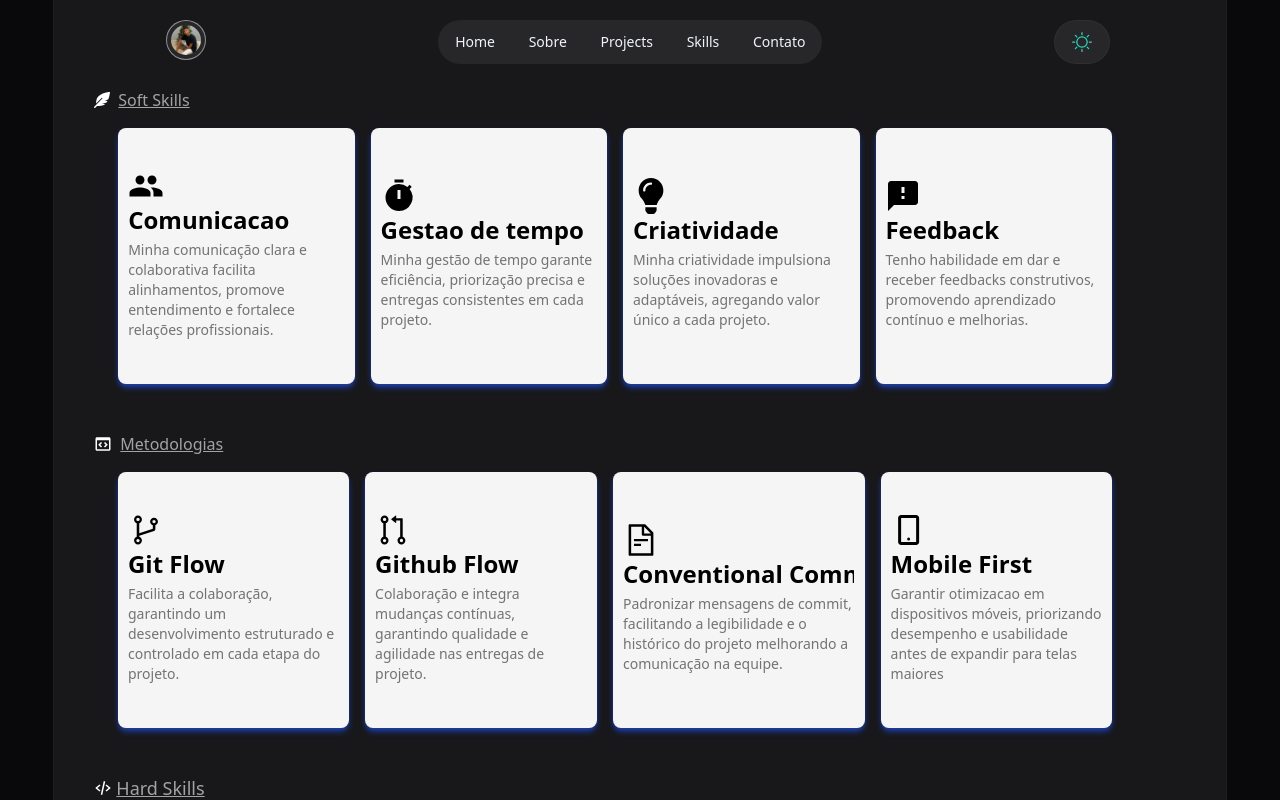
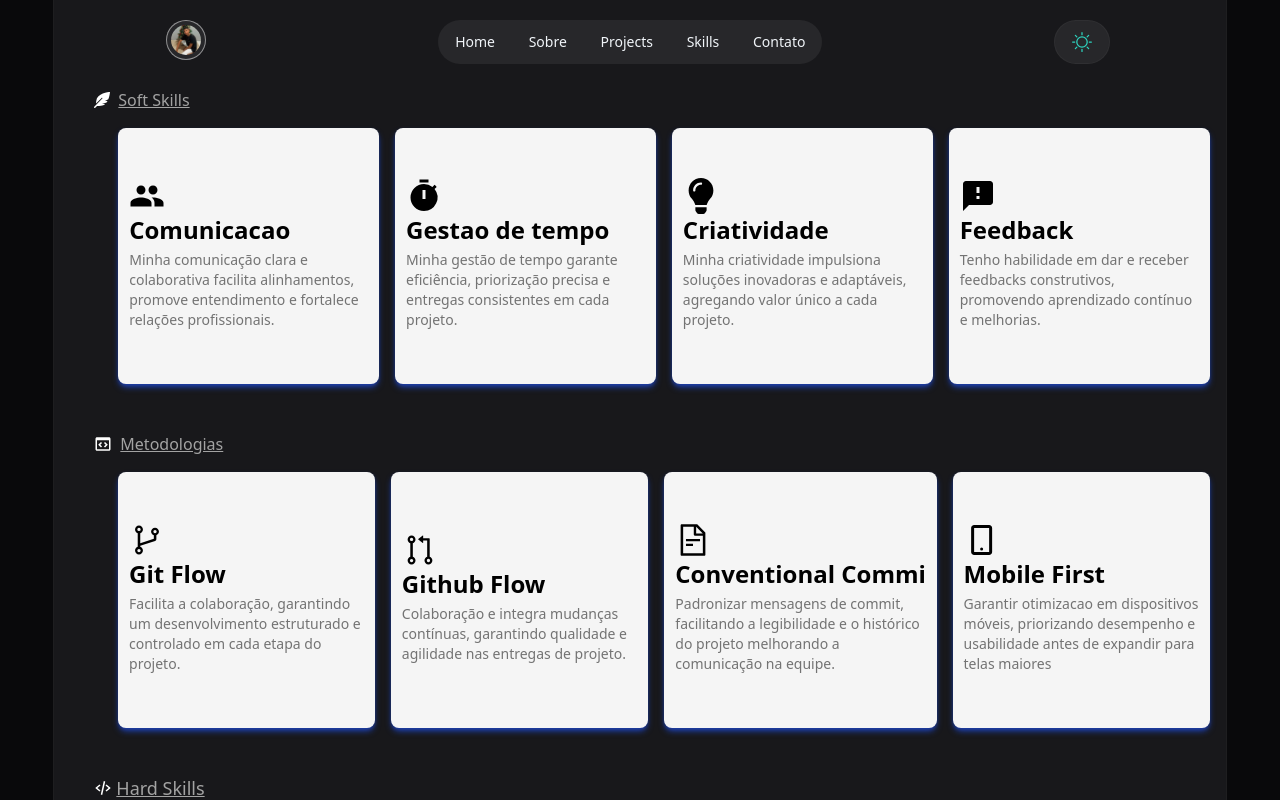
Before and after one commit to IcaroJordano/NewPortifoleo, a React (Vite) app: page /NewPortifoleo/skills in a window 1280 px wide. Shown: the top 800 px of the page. Built offline with nearby package versions, Linux system fonts and the light colour scheme.

Commit message:
fix: corrige tamanho da div SkillsPage

```diff
--- a/src/Components/Pages/SkillsPage/SkillsPage.jsx
+++ b/src/Components/Pages/SkillsPage/SkillsPage.jsx
@@ -4,7 +4,7 @@ import { SoftSkills } from "./SoftSkills";
 
 export function SkillsPage(params) {
     return (
-        <div className=" pt-20 w-screen lg:w-11/12">
+        <div className=" pt-20   min-w-full lg:w-11/12">
             <SoftSkills></SoftSkills>
             <Metodologias></Metodologias>
             <HardSkills></HardSkills>
--- a/src/Components/Pages/SkillsPage/SoftSkills.jsx
+++ b/src/Components/Pages/SkillsPage/SoftSkills.jsx
@@ -5,7 +5,7 @@ import { DivSoftSkills } from "./DivSoftSkills";
 
 export function SoftSkills() {
     return (
-        <div className=" flex flex-col">
+        <div className=" flex flex-col  w-full">
             <h2 className=" ml-4 lg:ml-8 w-max  underline  rounded-2xl h-10 items-center text-neutral-400 dark:text-neutral-600  flex" ><FaFeatherAlt className="text-white dark:text-black mx-2"></FaFeatherAlt> Soft Skills</h2>
             <div>
                 <SlideSoftSkills></SlideSoftSkills>
```
